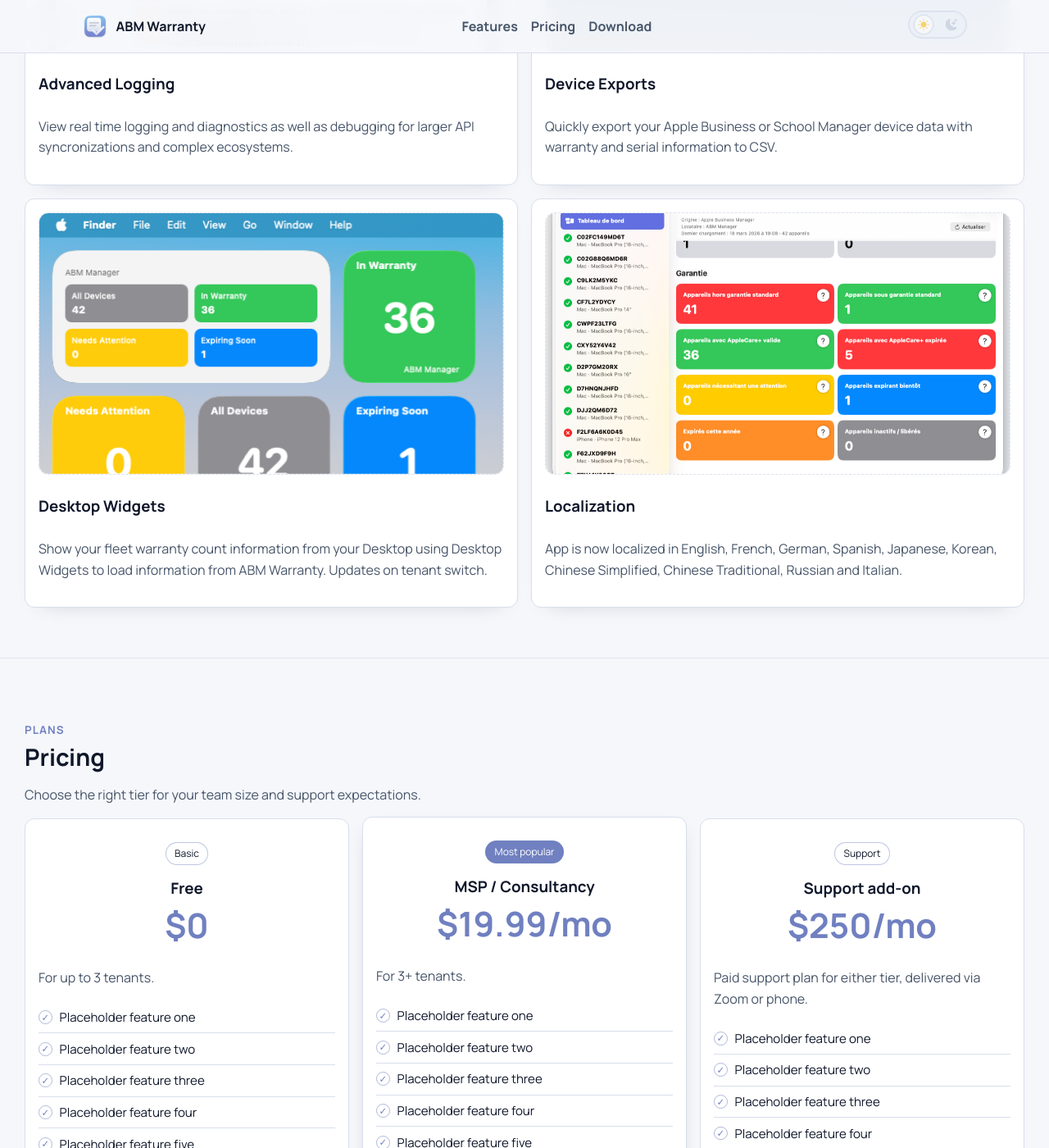
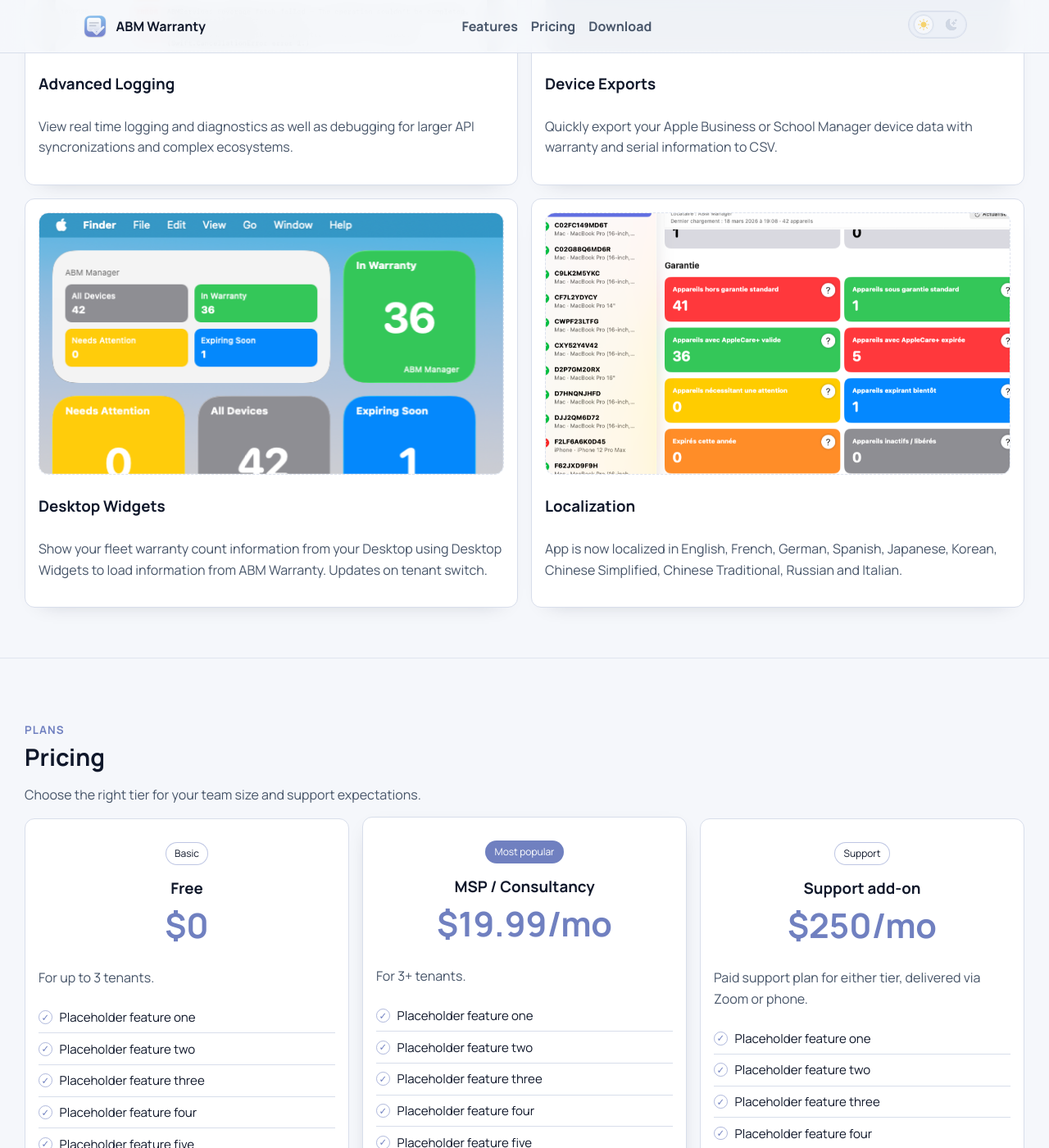
Before and after one commit to jonbrown21/abmwarranty, a Jekyll site: the page built from index.md, in a window 1280 px wide and 1400 px high, scrolled down 3202 px. Shown: the whole window at 82% size. Built offline with Jekyll 4.4.1, drawn with Linux system fonts in a browser that asks for light colours.

Commit message:
style: increase Feature 12 zoom level

```diff
--- a/assets/css/main.css
+++ b/assets/css/main.css
@@ -606,7 +606,7 @@ html[data-theme='dark'] .theme-icon-light { color: #9ca9c0; opacity: 0.35; }
 .feature-card #feature-card-12-image {
   object-fit: cover;
   object-position: center center;
-  transform: scale(1.08);
+  transform: scale(1.2);
   transform-origin: center center;
 }
 
@@ -637,7 +637,7 @@ html[data-theme='dark'] .theme-icon-light { color: #9ca9c0; opacity: 0.35; }
 }
 
 .feature-card:hover #feature-card-12-image {
-  transform: scale(1.15);
+  transform: scale(1.25);
 }
 
 @media (prefers-reduced-motion: reduce) {
```
